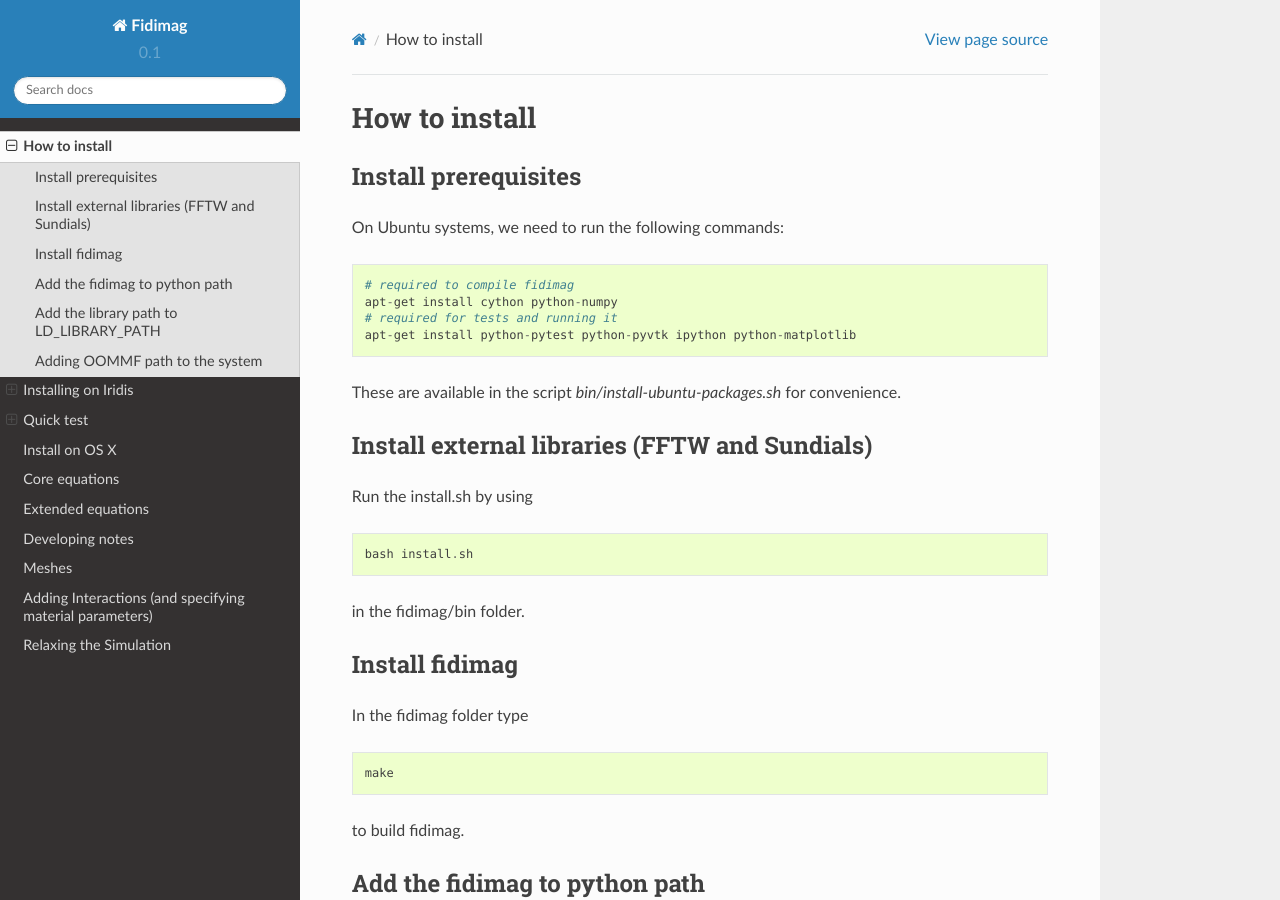
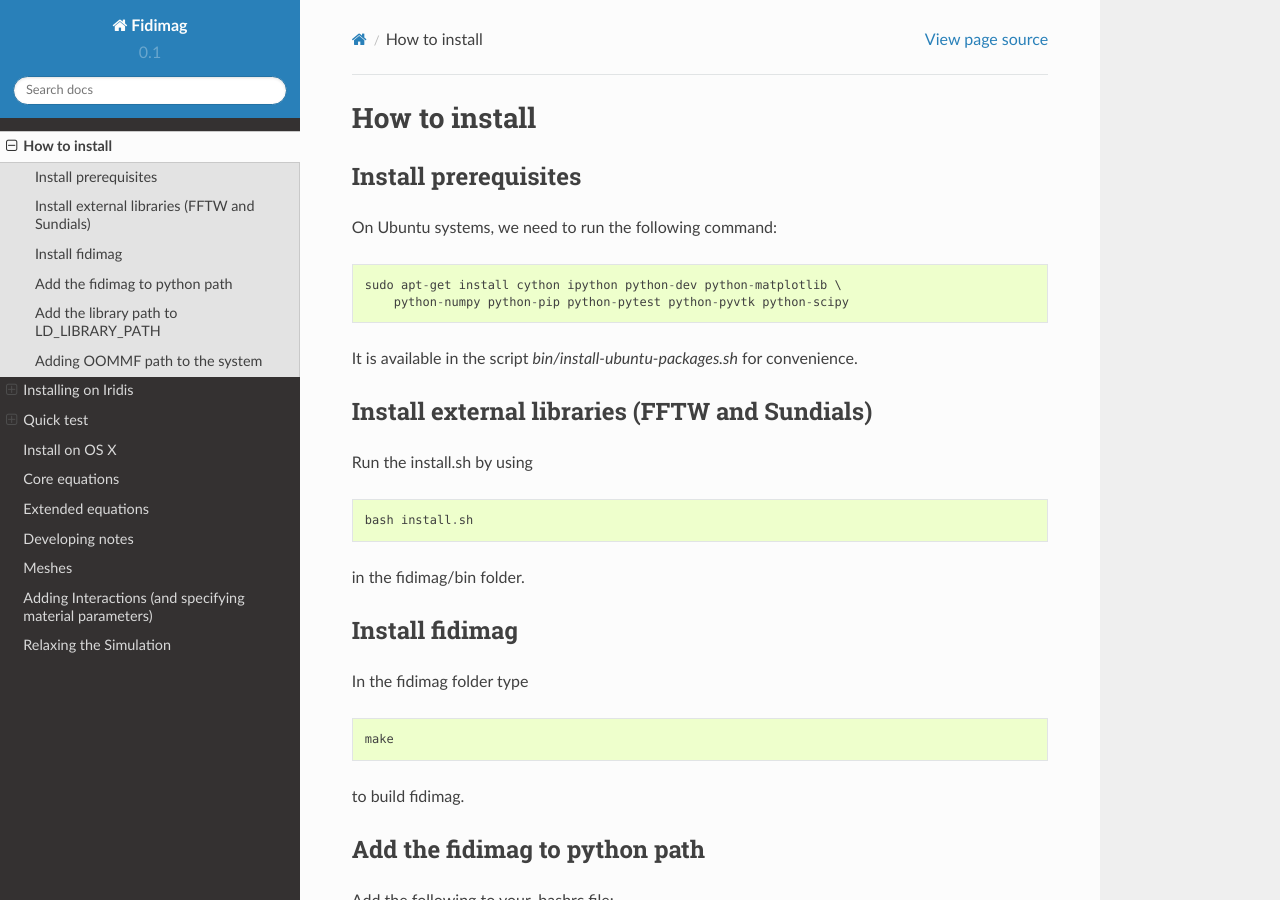
Before and after one commit to computationalmodelling/fidimag, a Sphinx documentation site: the page built from doc/install.rst, in a window 1280 px wide and 900 px high. Built offline with Sphinx 7.4.7 and the Read the Docs theme 2.0.0, drawn with Linux system fonts in a browser that asks for light colours.

Commit message:
update install doc

```diff
--- a/doc/install.rst
+++ b/doc/install.rst
@@ -4,14 +4,12 @@
 Install prerequisites
 ---------------------
 
-On Ubuntu systems, we need to run the following commands::
+On Ubuntu systems, we need to run the following command::
 
-  # required to compile fidimag
-  apt-get install cython python-numpy
-  # required for tests and running it
-  apt-get install python-pytest python-pyvtk ipython python-matplotlib
+  sudo apt-get install cython ipython python-dev python-matplotlib \
+      python-numpy python-pip python-pytest python-pyvtk python-scipy
 
-These are available in the script `bin/install-ubuntu-packages.sh` for convenience.
+It is available in the script `bin/install-ubuntu-packages.sh` for convenience.
 
 
 Install external libraries (FFTW and Sundials)
```
